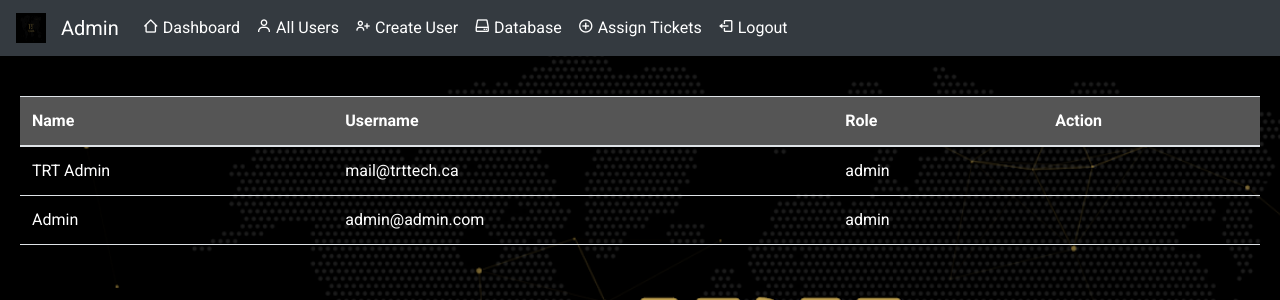
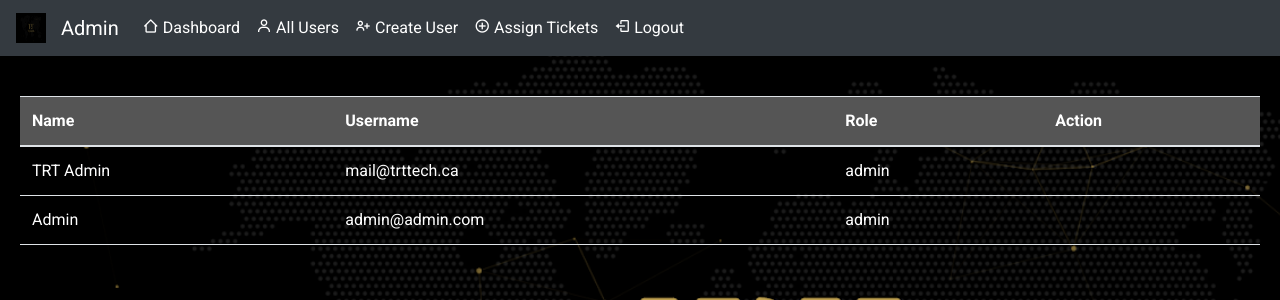
Before and after one commit to rubanasyeda/TicketingSystem, a Flask app: page /admin-dashboard in a window 1280 px wide. Shown: the top 300 px of the page. Run offline with Flask 3, Linux system fonts and the light colour scheme; a user stored in the database is signed in; data comes from the database, SQL or seed files in the repository; some libraries are stand-ins or nearby versions.

Commit message:
Remove database option

```diff
--- a/website/templates/admin.html
+++ b/website/templates/admin.html
@@ -26,7 +26,6 @@
                 <li class="nav-item"><a class="nav-link" href="/dashboard" id="Home"><i class='bx bx-home-alt-2'></i> Dashboard</a></li>
                 <li class="nav-item"><a class="nav-link" href="#" id="getUsers"><i class='bx bx-user'></i> All Users</a></li>
                 <li class="nav-item"><a class="nav-link" href="signup"><i class='bx bx-user-plus'></i> Create User</a></li>
-                <li class="nav-item"><a class="nav-link" href="/admin"><i class='bx bx-hdd'></i> Database</a></li>
                 <li class="nav-item"><a class="nav-link" href="#" id="assignTickets"><i class='bx bx-plus-circle'></i> Assign Tickets</a></li>
                 <li class="nav-item"><a class="nav-link" href="logout" class="logout"><i class='bx bx-log-out'></i> Logout</a></li>
             </ul>
```
